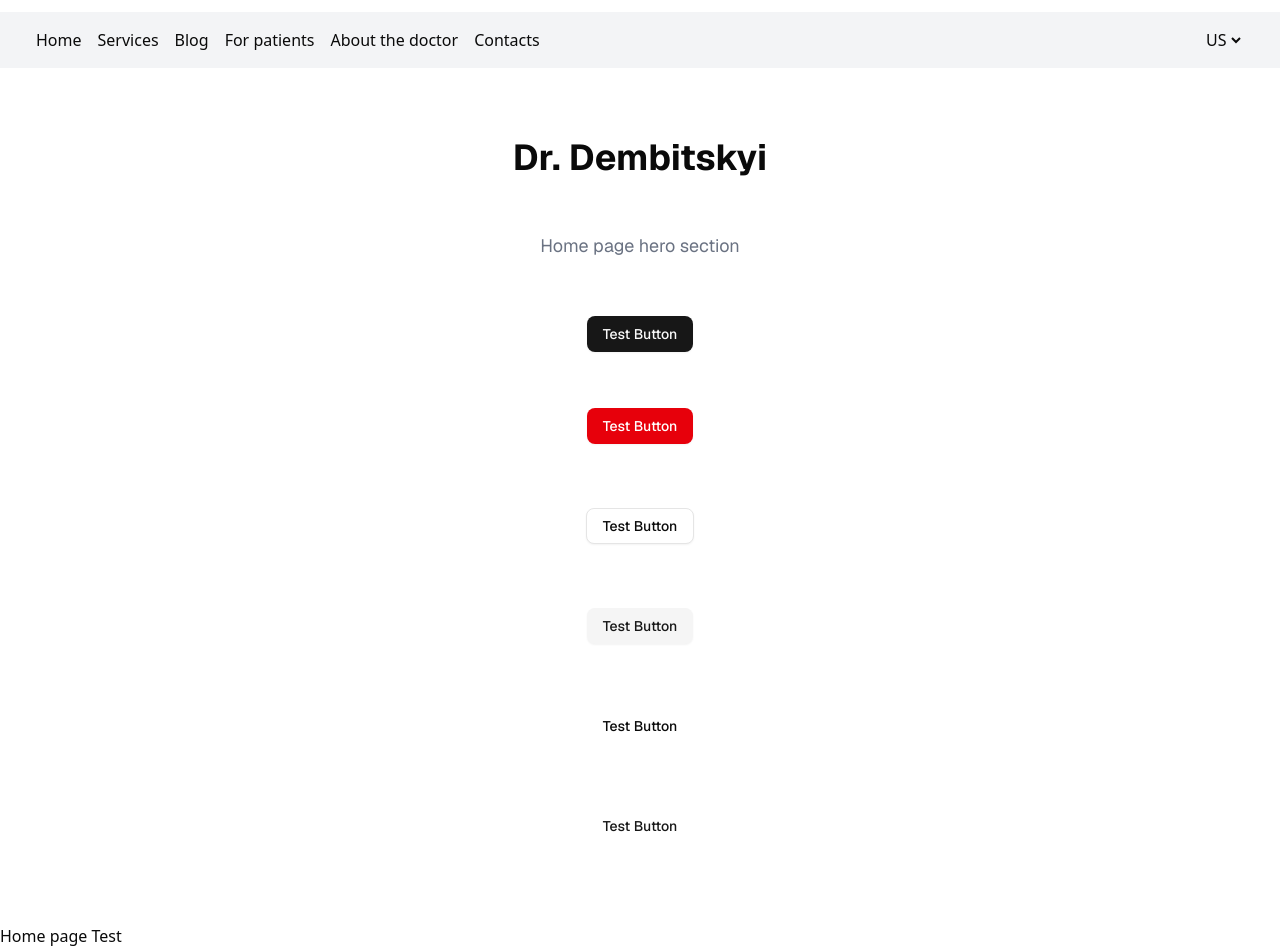
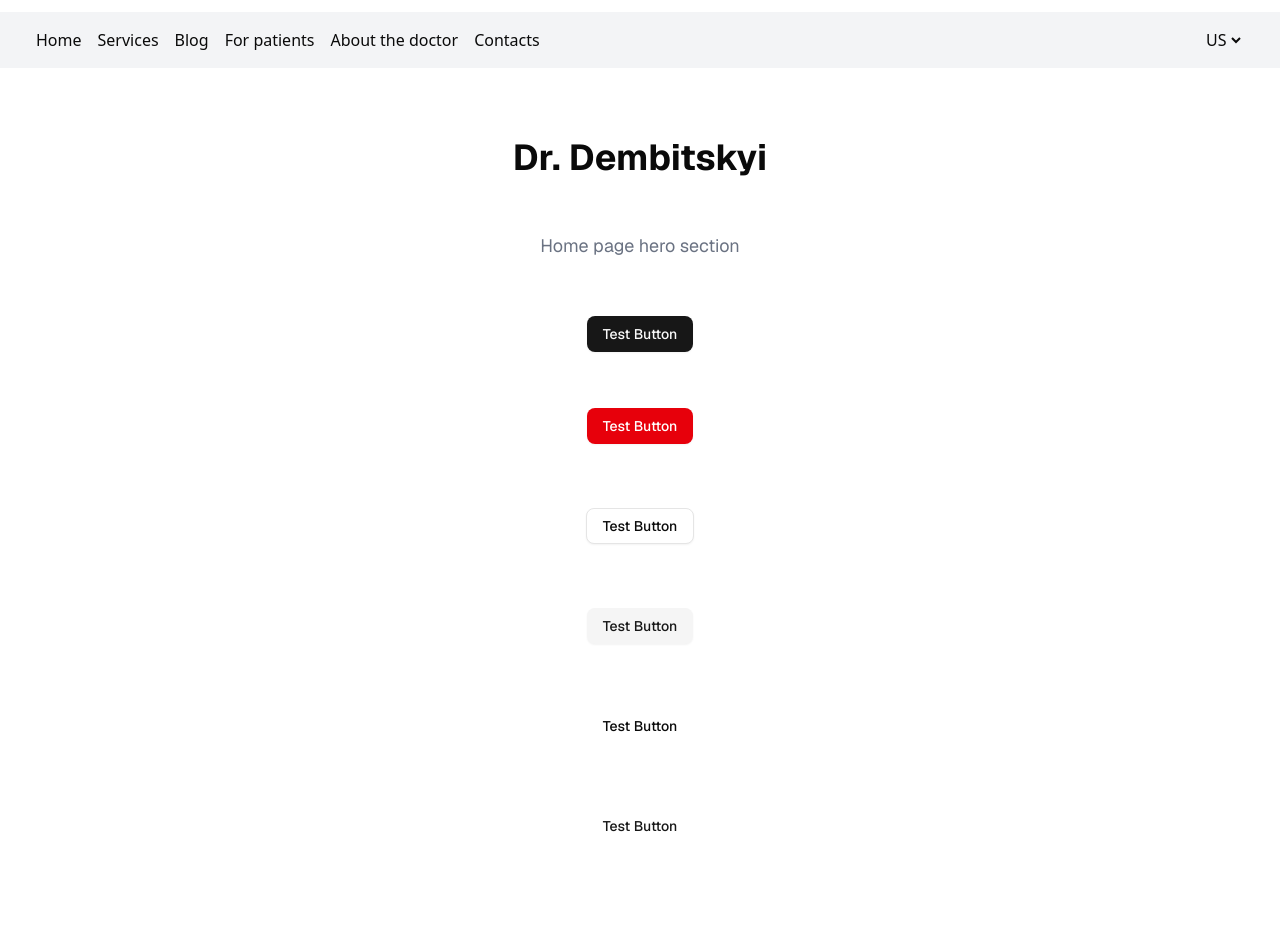
Before and after one commit to NiceGuysDesign/dr-dembitskyi, a Next.js app: page /en in a window 1280 px wide. After the commit the page ends 924 px from the top, so only its background shows below. Built offline with nearby package versions, Linux system fonts and the light colour scheme.

Commit message:
init structure test 2

```diff
--- a/src/app/[lang]/page.tsx
+++ b/src/app/[lang]/page.tsx
@@ -4,7 +4,6 @@ export default function Home() {
   return (
     <main>
       <Hero />
-      <p>Home page Test</p>
     </main>
   );
 }
```
